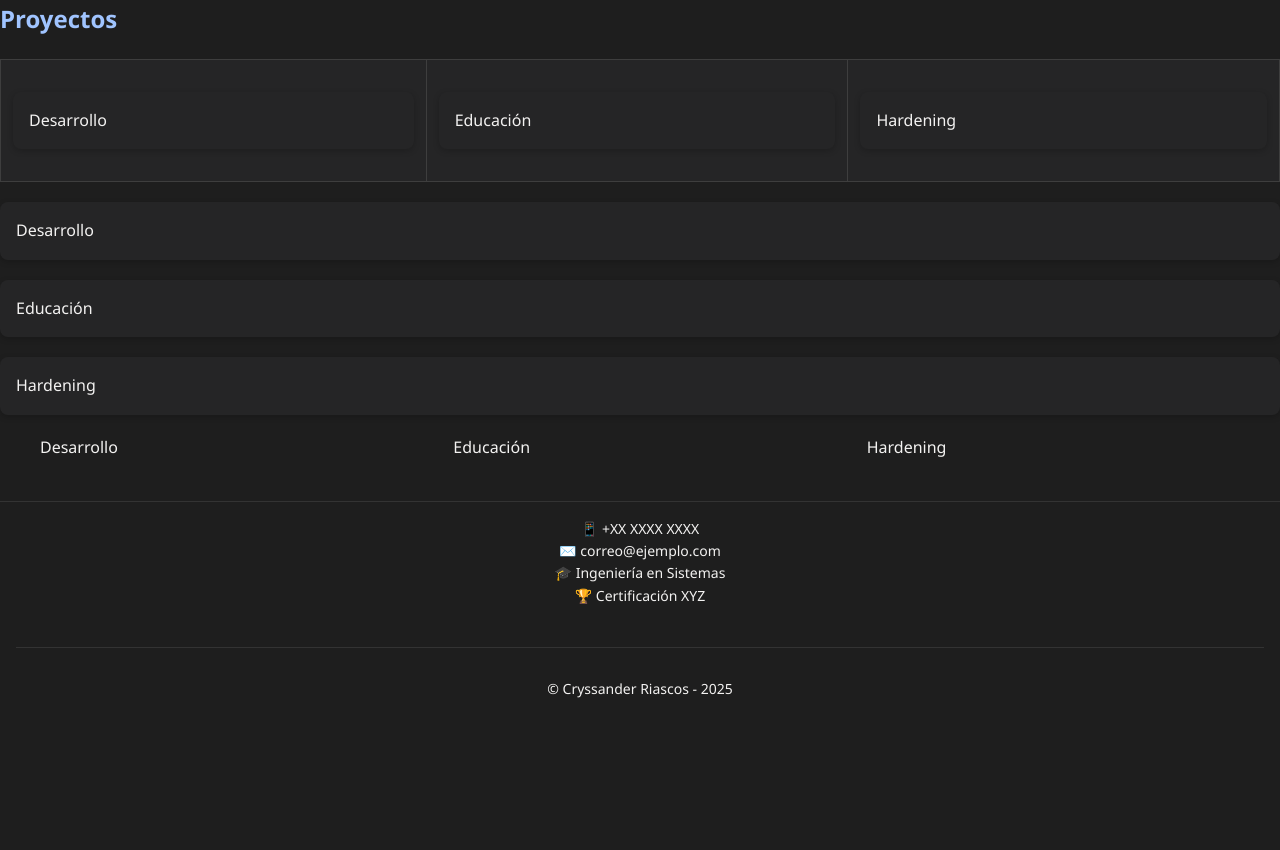
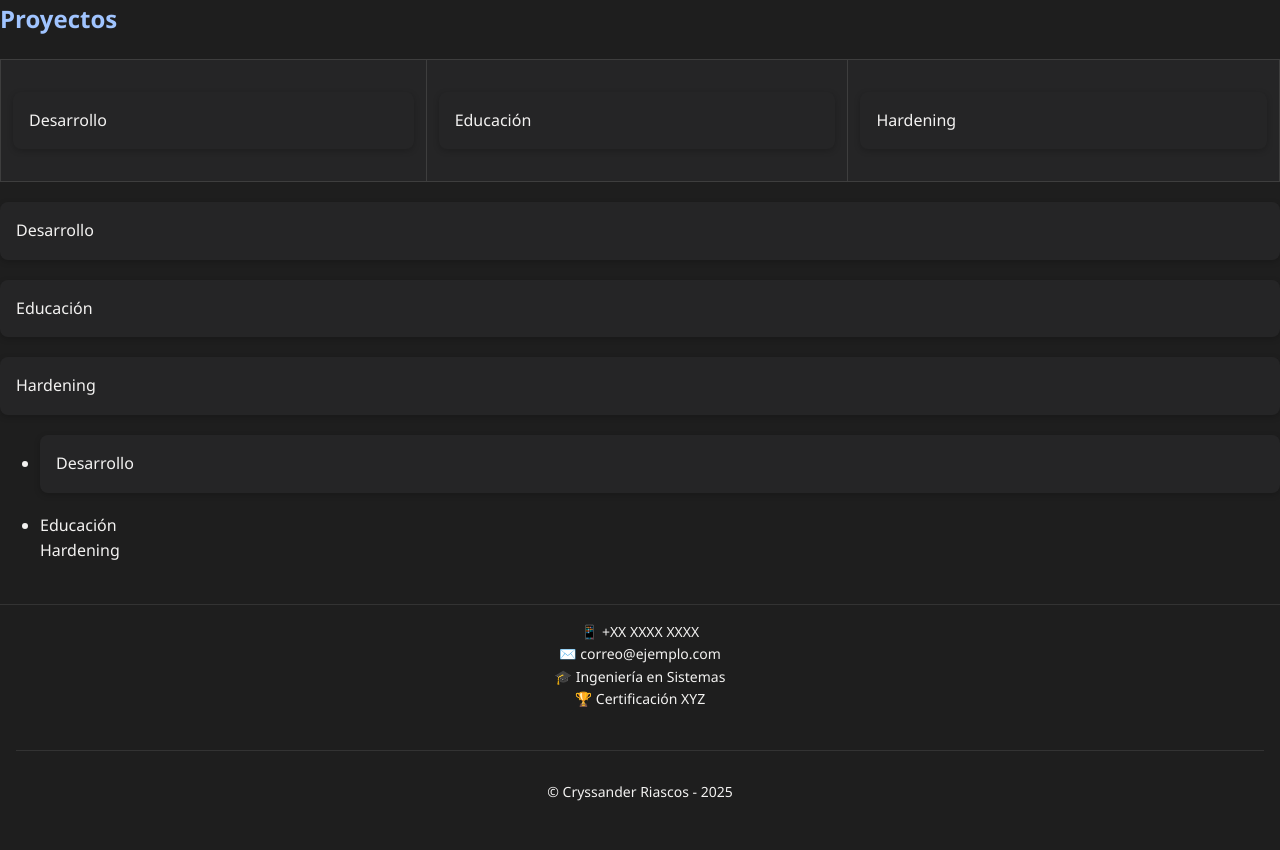
Before and after one commit to rlaricorcontinental/grupo8nrc23730, a Jekyll site: the page built from TM638231/index2.md, in a window 1280 px wide. Shown: the part 492-1342 px from the top of the page. Built offline with Jekyll 4.4.1, drawn with Linux system fonts in a browser that asks for light colours; before the commit the page ends 1239 px from its top, so only the background shows below that.

Commit message:
Update tm638231-index.html

```diff
--- a/_layouts/tm638231-index.html
+++ b/_layouts/tm638231-index.html
@@ -40,8 +40,8 @@
             <div class="card">Hardening</div>
         </div>
         <ul>
-          <li style="display: inline-block; width: 33%;">Desarrollo</li>
-          <li style="display: inline-block; width: 33%;">Educación</li>
+          <li class="card": inline-block; width: 33%;">Desarrollo</li>
+          <li style="card: inline-block; width: 33%;">Educación</li>
           <li style="display: inline-block; width: 33%;">Hardening</li>
         </ul>
     </section>
```
